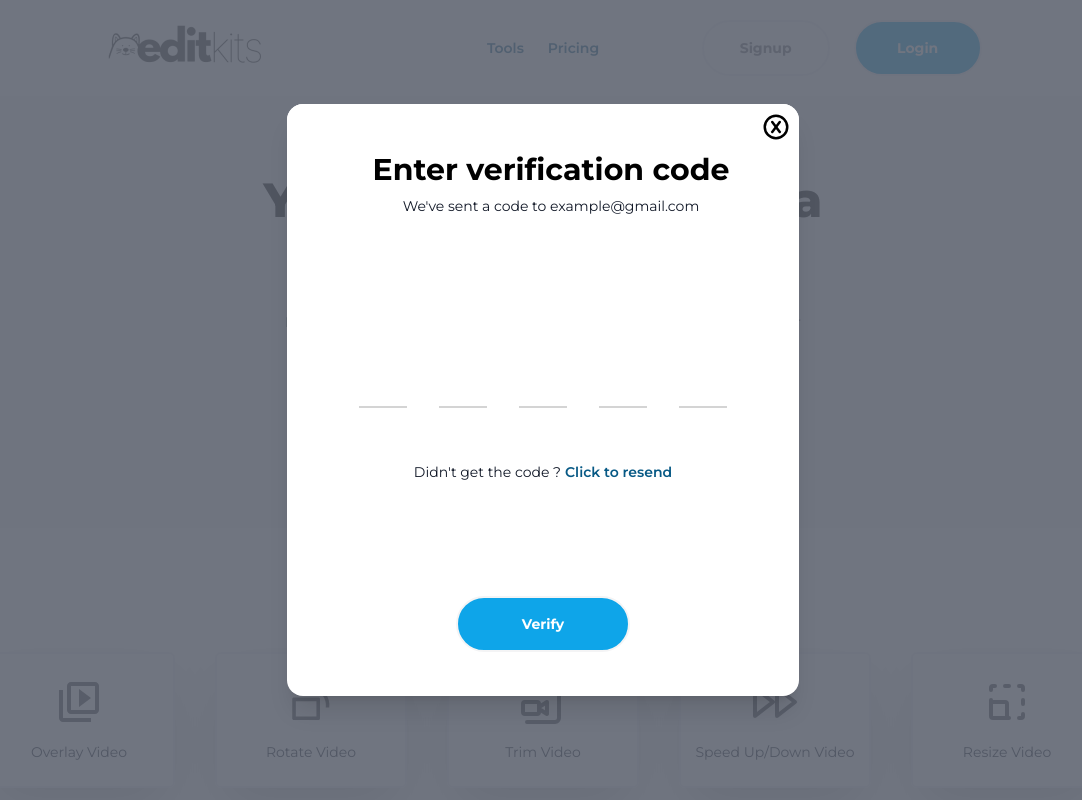
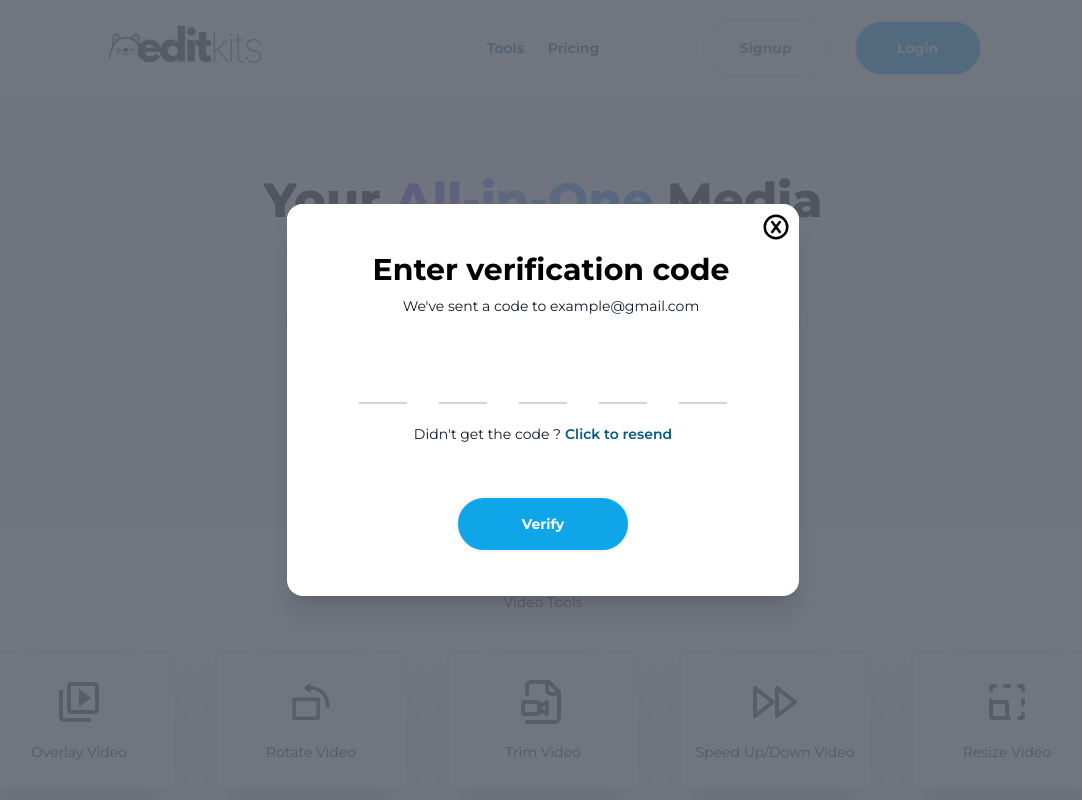
Before and after one commit to Gelodev04/editkits-v2, a Next.js app: page / in a window 1280 px wide. Shown: the top 800 px of the page, without its empty margins (97-1179 px from the left). Built offline with nearby package versions, Linux system fonts and the light colour scheme.

Commit message:
fix: pop spacing fix

```diff
--- a/components/modals/Auth/Verification.tsx
+++ b/components/modals/Auth/Verification.tsx
@@ -28,7 +28,7 @@ export default function Verification({props, code, setCode}: { props: AuthModalP
 
   return (
     <>
-      <div className="bg-white px-4 pt-5 sm:p-6 sm:pb-36">
+      <div className="bg-white px-4 pt-5 sm:p-6 sm:pb-10">
         <div className="sm:flex justify-center pt-6">
           <div className="mt-3 text-center sm:ml-4 sm:mt-0">
             <Typography
@@ -64,9 +64,9 @@ export default function Verification({props, code, setCode}: { props: AuthModalP
             />
           ))}
         </div>
-        <div className="flex pt-8 pb-20 min-h-44 justify-center items-center gap-1">
-          <Typography label="Didn't get the code ?"  />
-          <Button label="Click to resend" variant="primary" />
+        <div className="flex pb-10 pt-5 justify-center items-center gap-1">
+          <Typography label="Didn't get the code ?"/>
+          <Button label="Click to resend" variant="primary"/>
         </div>
       </div>
       <div className="flex justify-center pb-8">
```
